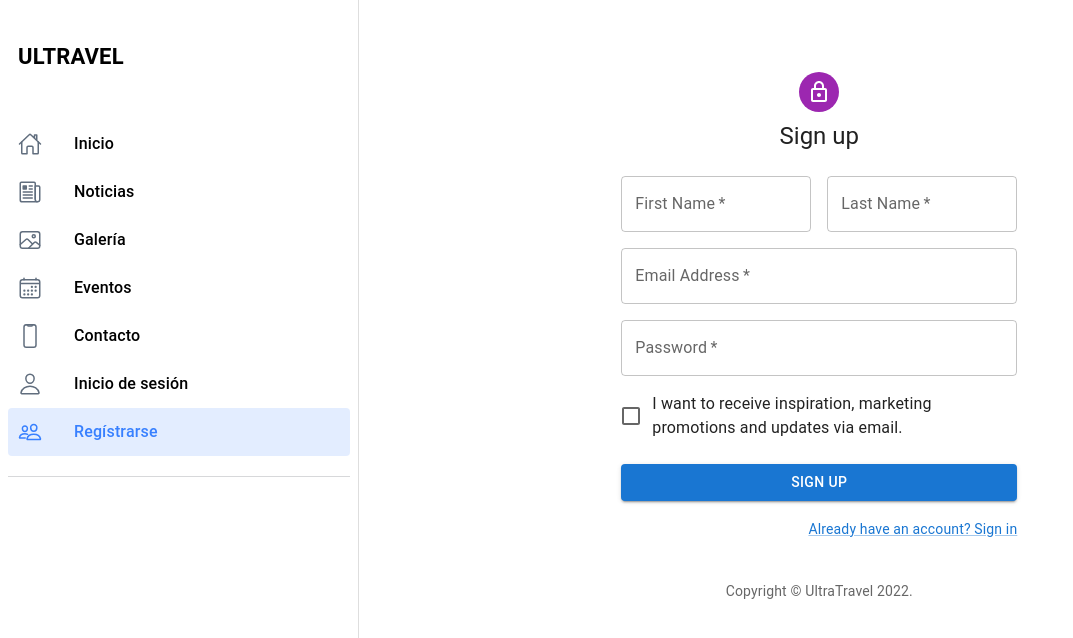
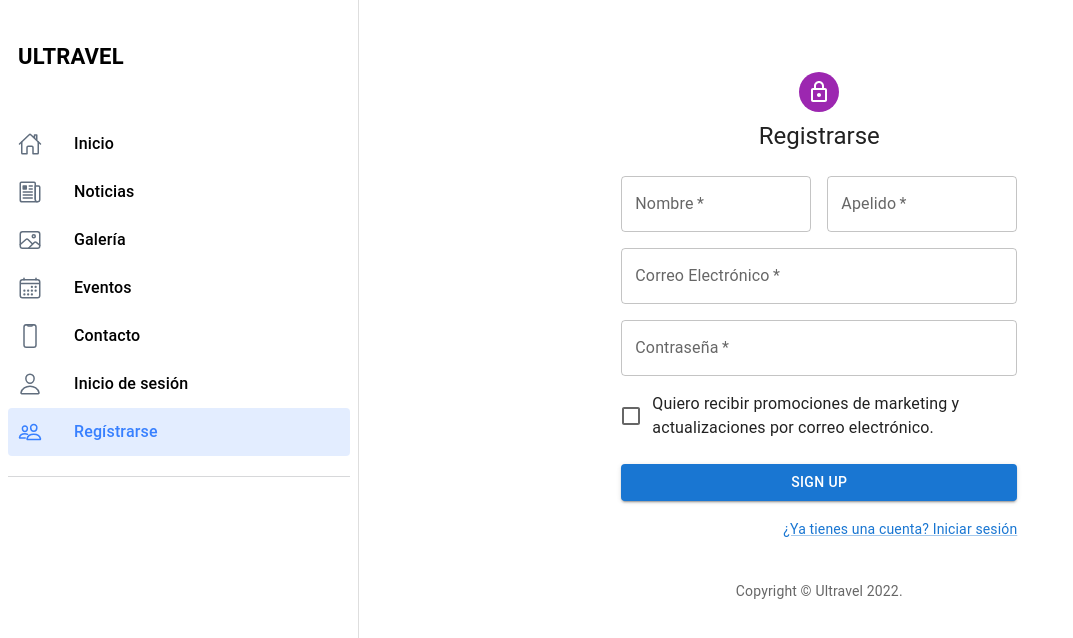
Before and after one commit to Luisrav14/ultravel, a React (Create React App) app: page /register in a window 1280 px wide. Shown: the top 638 px of the page, without its empty margins (0-1073 px from the left). Built offline with nearby package versions, Linux system fonts and the light colour scheme.

Commit message:
Rutas de botones de inicio y registro funcionando

```diff
--- a/src/pages/Login.jsx
+++ b/src/pages/Login.jsx
@@ -78,6 +78,7 @@ export default function SignIn() {
               fullWidth
               variant="contained"
               sx={{ mt: 3, mb: 2 }}
+              href="noticias"
             >
               Iniciar Sesión
             </Button>
--- a/src/pages/Register.jsx
+++ b/src/pages/Register.jsx
@@ -12,13 +12,15 @@ import LockOutlinedIcon from '@mui/icons-material/LockOutlined';
 import Typography from '@mui/material/Typography';
 import Container from '@mui/material/Container';
 import { createTheme, ThemeProvider } from '@mui/material/styles';
+import Modal from '@mui/material/Modal';
+
 
 function Copyright(props) {
   return (
     <Typography variant="body2" color="text.secondary" align="center" {...props}>
       {'Copyright © '}
-        UltraTravel
-        {' '}
+      Ultravel
+      {' '}
       {new Date().getFullYear()}
       {'.'}
     </Typography>
@@ -26,6 +28,18 @@ function Copyright(props) {
 }
 
 const theme = createTheme();
+
+const style = {
+  position: 'absolute',
+  top: '50%',
+  left: '50%',
+  transform: 'translate(-50%, -50%)',
+  width: 400,
+  bgcolor: 'background.paper',
+  border: '2px solid #000',
+  boxShadow: 24,
+  p: 4,
+};
 
 export default function SignUp() {
   const handleSubmit = (event) => {
@@ -36,6 +50,9 @@ export default function SignUp() {
       password: data.get('password'),
     });
   };
+  const [open, setOpen] = React.useState(false);
+  const handleOpen = () => setOpen(true);
+  const handleClose = () => setOpen(false);
 
   return (
     <ThemeProvider theme={theme}>
@@ -53,7 +70,7 @@ export default function SignUp() {
             <LockOutlinedIcon />
           </Avatar>
           <Typography component="h1" variant="h5">
-            Sign up
+            Registrarse
           </Typography>
           <Box component="form" noValidate onSubmit={handleSubmit} sx={{ mt: 3 }}>
             <Grid container spacing={2}>
@@ -64,7 +81,7 @@ export default function SignUp() {
                   required
                   fullWidth
                   id="firstName"
-                  label="First Name"
+                  label="Nombre"
                   autoFocus
                 />
               </Grid>
@@ -73,7 +90,7 @@ export default function SignUp() {
                   required
                   fullWidth
                   id="lastName"
-                  label="Last Name"
+                  label="Apelido"
                   name="lastName"
                   autoComplete="family-name"
                 />
@@ -83,7 +100,7 @@ export default function SignUp() {
                   required
                   fullWidth
                   id="email"
-                  label="Email Address"
+                  label="Correo Electrónico"
                   name="email"
                   autoComplete="email"
                 />
@@ -93,7 +110,7 @@ export default function SignUp() {
                   required
                   fullWidth
                   name="password"
-                  label="Password"
+                  label="Contraseña"
                   type="password"
                   id="password"
                   autoComplete="new-password"
@@ -102,7 +119,7 @@ export default function SignUp() {
               <Grid item xs={12}>
                 <FormControlLabel
                   control={<Checkbox value="allowExtraEmails" color="primary" />}
-                  label="I want to receive inspiration, marketing promotions and updates via email."
+                  label="Quiero recibir promociones de marketing y actualizaciones por correo electrónico."
                 />
               </Grid>
             </Grid>
@@ -111,13 +128,30 @@ export default function SignUp() {
               fullWidth
               variant="contained"
               sx={{ mt: 3, mb: 2 }}
+              href="Login"
+              onClick={handleOpen}
             >
               Sign Up
             </Button>
+            <Modal
+              open={open}
+              onClose={handleClose}
+              aria-labelledby="modal-modal-title"
+              aria-describedby="modal-modal-description"
+            >
+              <Box sx={style}>
+                <Typography id="modal-modal-title" variant="h6" component="h2">
+                  Usted ha sido registrado con éxito!!
+                </Typography>
+                <Typography id="modal-modal-description" sx={{ mt: 2 }}>
+                  Ahora será redirigido al inicio de sesión.
+                </Typography>
+              </Box>
+            </Modal>
             <Grid container justifyContent="flex-end">
               <Grid item>
-                <Link href="#" variant="body2">
-                  Already have an account? Sign in
+                <Link href="Login" variant="body2">
+                  ¿Ya tienes una cuenta? Iniciar sesión
                 </Link>
               </Grid>
             </Grid>
```
